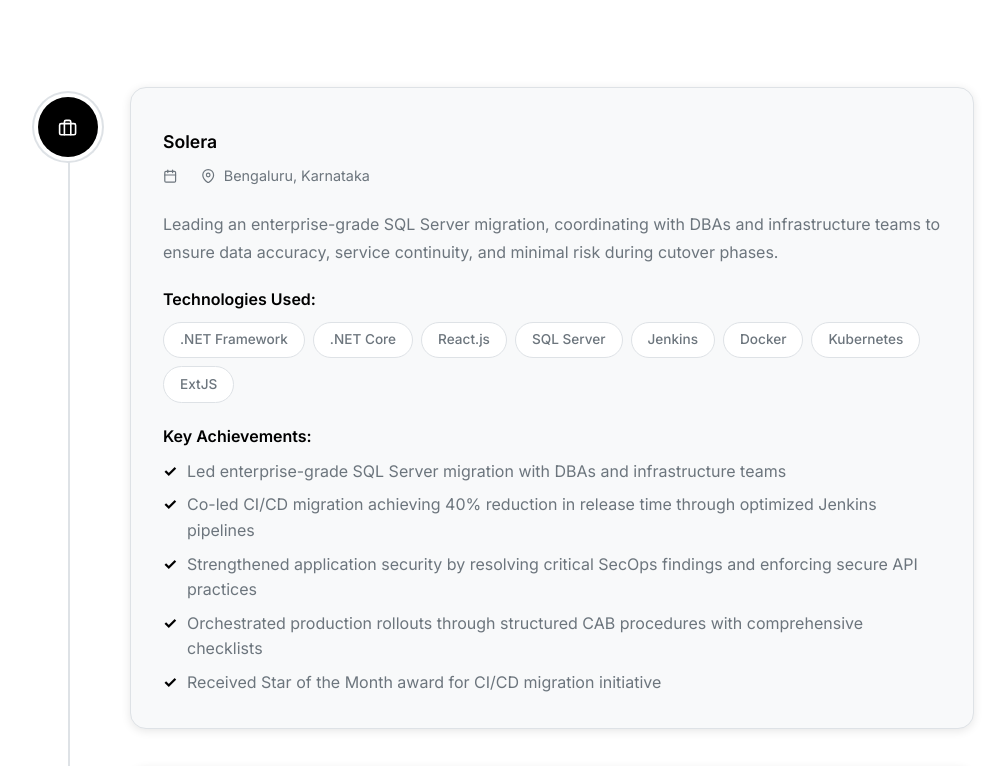
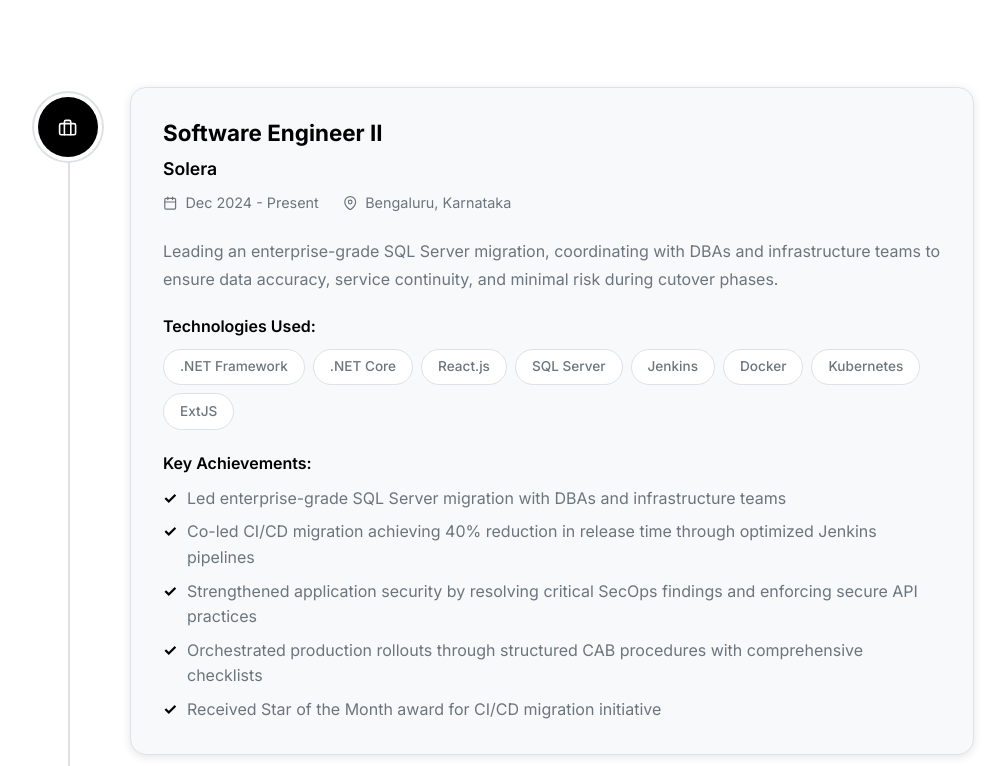
Before and after one commit to Akash-Chopade/portfolio-website, a React (Vite) app: page / in a window 1280 px wide. Shown: the part 2240-3006 px from the top of the page, without its empty margins (134-1139 px from the left). Built offline with nearby package versions, Linux system fonts and the light colour scheme.

Commit message:
Change job title and period to position and duration

```diff
--- a/src/pages/Experience.jsx
+++ b/src/pages/Experience.jsx
@@ -76,13 +76,13 @@
 
                 <div className={styles.timelineContent}>
                   <div className={styles.experienceHeader}>
-                    <h3 className={styles.jobTitle}>{exp.title}</h3>
+                    <h3 className={styles.jobTitle}>{exp.position}</h3>
                     <div className={styles.jobMeta}>
                       <span className={styles.company}>{exp.company}</span>
                       <div className={styles.metaItems}>
                         <span className={styles.metaItem}>
                           <FiCalendar />
-                          {exp.period}
+                          {exp.duration}
                         </span>
                         <span className={styles.metaItem}>
                           <FiMapPin />
```
